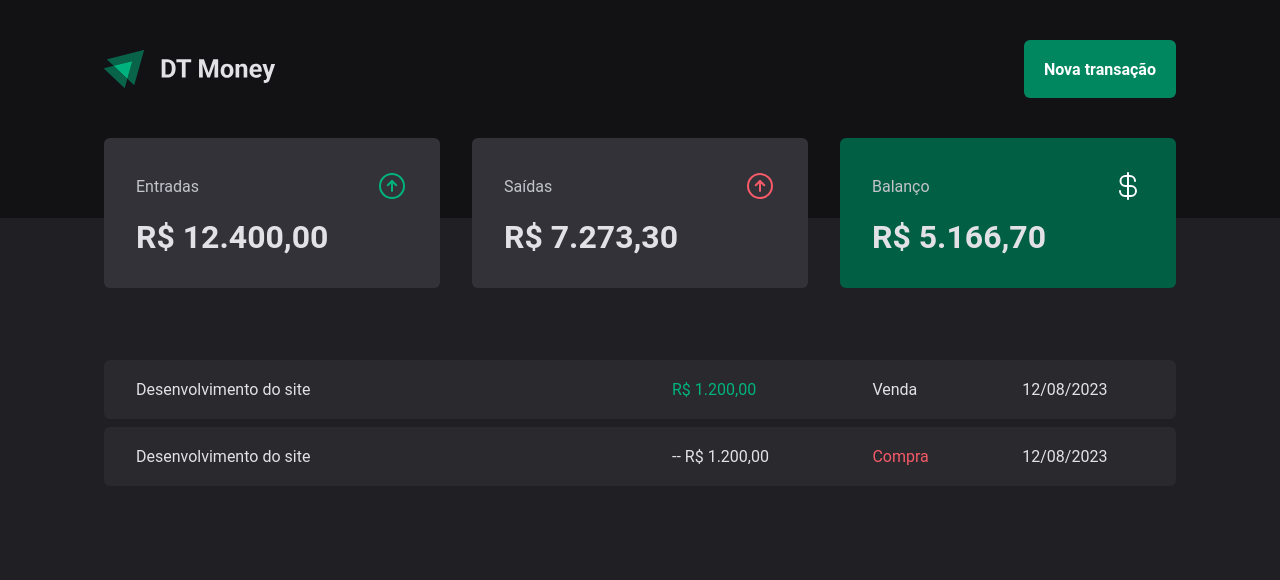
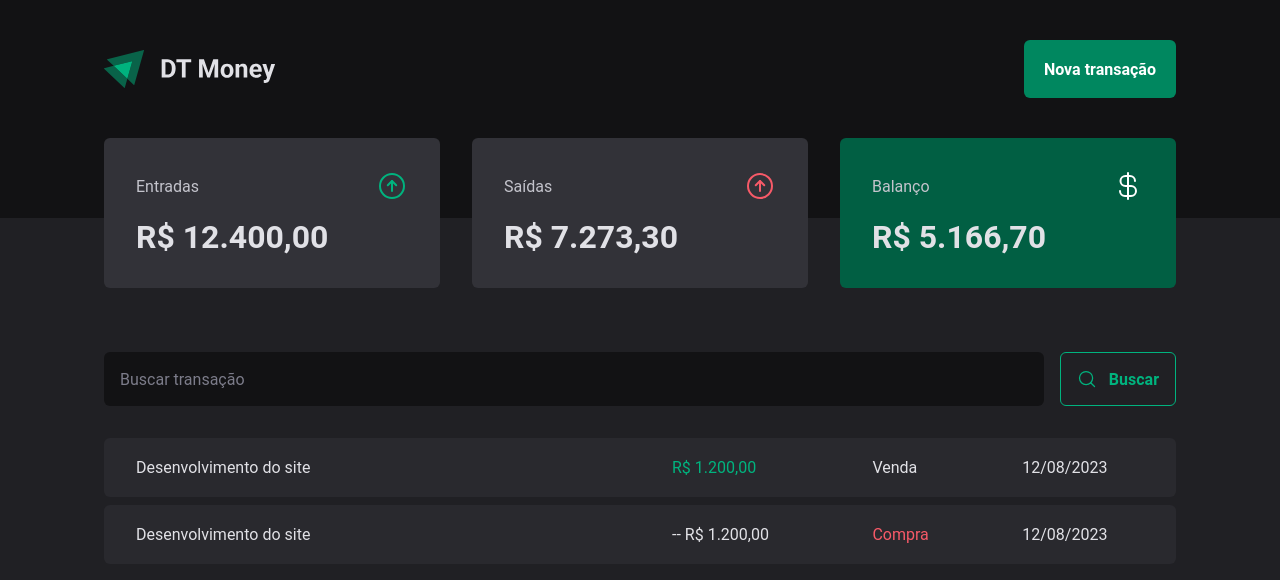
Before and after one commit to GuilhermeMX/money-saver, a React (Vite) app: page / in a window 1280 px wide. Shown: the top 580 px of the page. Built offline with nearby package versions, Linux system fonts and the light colour scheme.

Commit message:
create search

```diff
--- /dev/null
+++ b/src/pages/transactions/components/SearchForm/index.tsx
@@ -0,0 +1,15 @@
+import { MagnifyingGlass } from "phosphor-react";
+import { SearchFormContainer } from "./styles";
+
+export function SearchForm() {
+  return (
+    <SearchFormContainer>
+        <input type="text" placeholder="Buscar transação"/>
+
+        <button type="submit">
+          <MagnifyingGlass size={20}/>
+          Buscar
+        </button>
+    </SearchFormContainer>
+  )
+}
--- /dev/null
+++ b/src/pages/transactions/components/SearchForm/styles.ts
@@ -0,0 +1,46 @@
+import { styled } from "styled-components";
+
+export const SearchFormContainer = styled.form`
+  display: flex;
+  gap: 1rem;
+
+  input {
+    flex: 1;
+    border-radius: 6px;
+    border: 0;
+    background: ${(props) => props.theme['gray-900']};
+    color: ${(props) => props.theme['gray-300']};
+    padding: 1rem;
+
+    &::placeholder {
+      color: ${(props) => props.theme['gray-500']};
+    }
+  }
+
+  button {
+    display: flex;
+    align-items: center;
+    gap: 0.75rem;
+
+    border: 0;
+    padding: 1rem;
+    background: transparent;
+    border: 1px solid ${(props) => props.theme['green-300']};
+    color: ${(props) => props.theme['green-300']};
+    font-weight: bold;
+    border-radius: 6px;
+    cursor: pointer;
+
+    &:disabled {
+      opacity: 0.6;
+      cursor: not-allowed;
+    }
+
+    &:not(:disabled):hover {
+      background: ${(props) => props.theme['green-500']};
+      border-color: ${(props) => props.theme['green-500']};
+      color: ${(props) => props.theme.white};
+      transition: background-color 0.2s, color 0.2s, border-color 0.2s;
+    }
+  }
+`;
--- a/src/pages/transactions/index.tsx
+++ b/src/pages/transactions/index.tsx
@@ -1,6 +1,7 @@
 import { Header } from "../../components/Header";
 import { Balance } from "../../components/Balance";
 import { PriceHighlight, TransactionsContainer, TransactionsTable } from "./styles";
+import { SearchForm } from "./components/SearchForm";
 
 export function Transactions() {
   return (
@@ -9,6 +10,8 @@
       <Balance />
 
      <TransactionsContainer>
+        <SearchForm />
+
         <TransactionsTable>
           <tbody>
             <tr>
```
